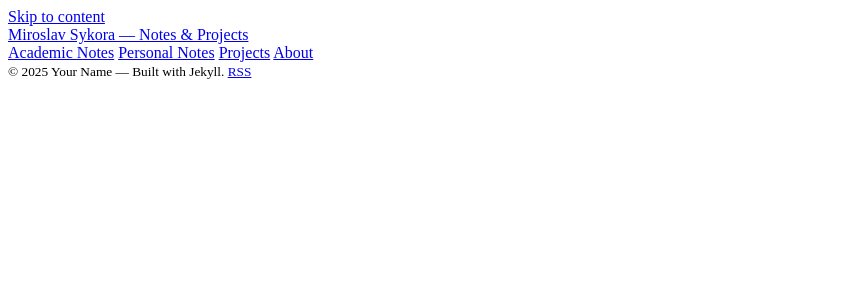
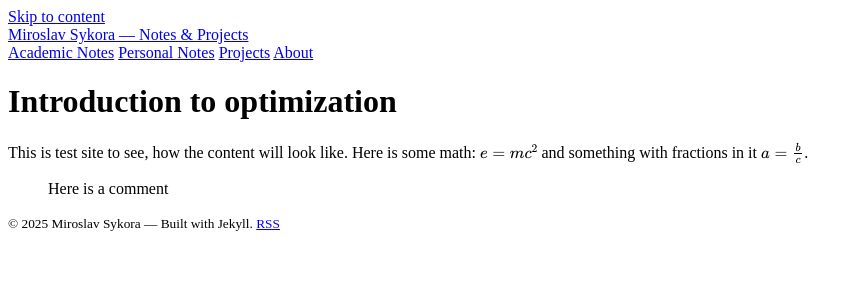
Before and after one commit to Mirasyko/Mirasyko.github.io, a Jekyll site: the page built from academic/intro-to-optimization.md, in a window 1280 px wide. Shown: the top 300 px of the page, without its empty margins (0-863 px from the left). Built offline with Jekyll 4.4.1, drawn with Linux system fonts in a browser that asks for light colours; our own code applies the rules of GitHub Pages for plain Markdown files.

Commit message:
added test files and features

```diff
--- a/_layouts/default.html
+++ b/_layouts/default.html
@@ -40,7 +40,7 @@
 
     <footer class="site-footer">
         <div class="wrap">
-            <small>© <span id="year">2025</span> Your Name — Built with Jekyll. <a
+            <small>© <span id="year">2025</span> Miroslav Sykora — Built with Jekyll. <a
                     href="{{ '/feed.xml' | relative_url }}">RSS</a></small>
         </div>
     </footer>
--- a/_layouts/note.html
+++ b/_layouts/note.html
@@ -5,8 +5,10 @@ layout: default
     <header>
         <h1 class="note-title">{{ page.title }}</h1>
         <p class="meta">
-{% if page.date %}<time datetime="{{ page.date | date_to_xmlschema }}">{{ page.date | date: "%B %e, %Y" }}</time>{% endif %}
-{% if page.tags %} · Tags: {% for tag in page.tags %}<a class="tag" href="#">{{ tag }}</a>{% if forloop.last == false %}, {% endif %}{% endfor %}{% endif %}
+            {% if page.date %}<time datetime="{{ page.date | date_to_xmlschema }}">{{ page.date | date: "%B %e, %Y"
+                }}</time>{% endif %}
+            {% if page.tags %} · Tags: {% for tag in page.tags %}<a class="tag" href="#">{{ tag }}</a>{% if forloop.last
+            == false %}, {% endif %}{% endfor %}{% endif %}
             {% if page.reading_time %} · {{ page.reading_time }} min read{% endif %}
         </p>
     </header>
--- a/academic/intro-to-optimization.md
+++ b/academic/intro-to-optimization.md
@@ -0,0 +1,5 @@
+# Introduction to optimization
+
+This is test site to see, how the content will look like. Here is some math: $e = mc^{2}$ and something with fractions in it $a = \frac{b}{c}$.
+
+> Here is a comment
```
Also changed, not shown: index.md (+1 -1 lines), personal/The-beginning-of-infinity.md (+3 -0 lines), projects/bachelor-thesis.md (+3 -0 lines). Lines whose indentation alone changed are shown as unchanged.
